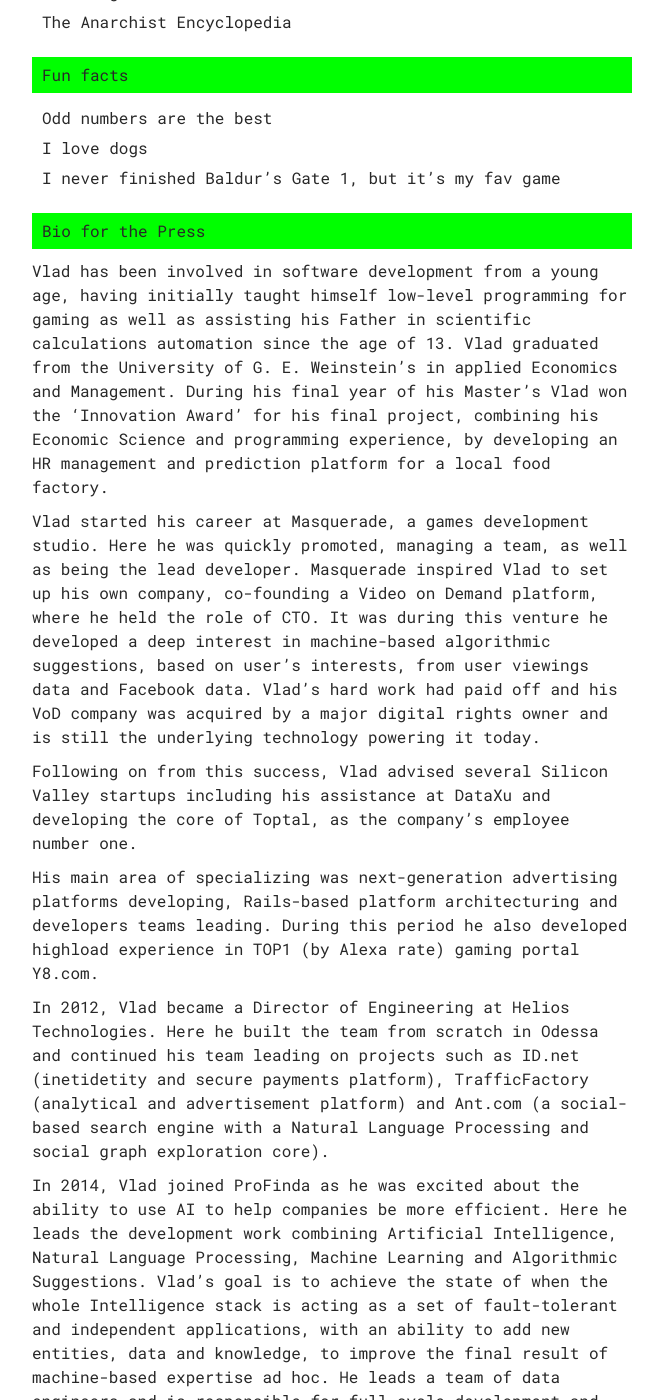
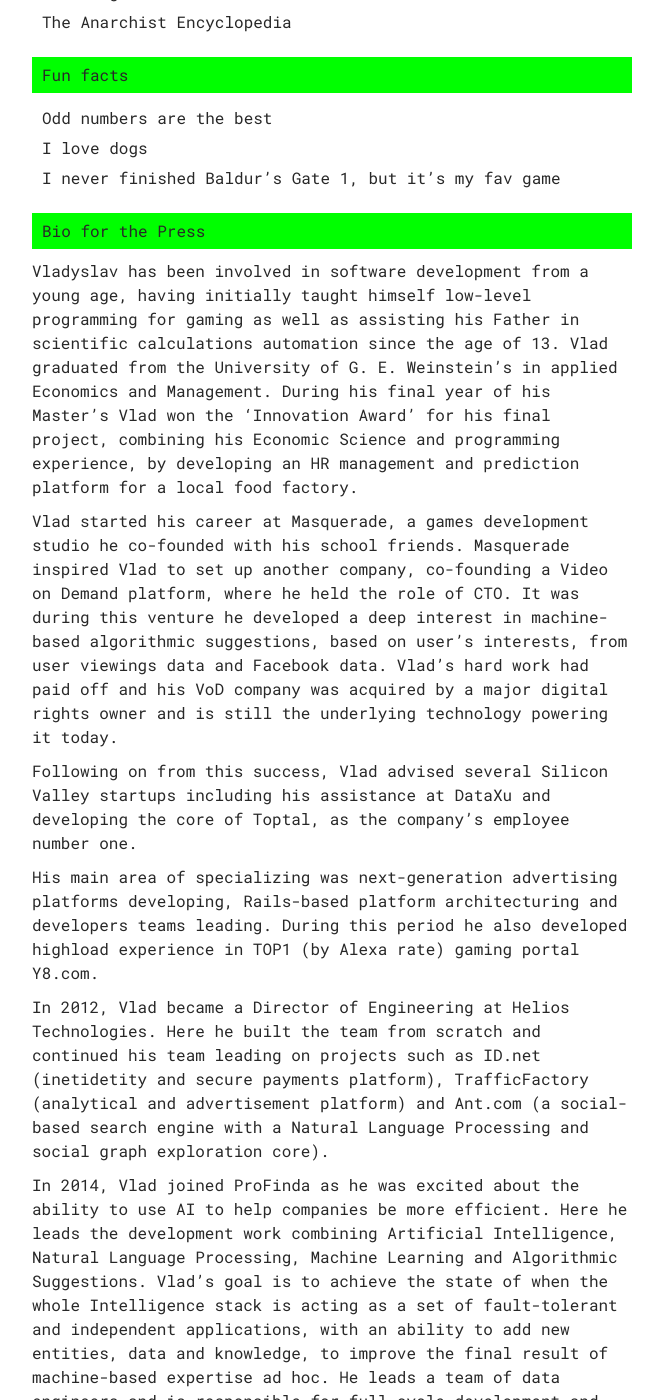
Before and after one commit to vshvedov/vladcodes, a Jekyll site: the page built from about/index.md, in a window 1280 px wide and 1400 px high, scrolled down 1549 px. Shown: the whole window, without its empty margins (308-971 px from the left). Built offline with Jekyll 4.4.1, drawn with Linux system fonts in a browser that asks for light colours; some of the changed text lies outside the part shown.

Commit message:
Update index.md

```diff
--- a/about/index.md
+++ b/about/index.md
@@ -12,7 +12,7 @@
 
 ## Introduction
 
-Hello, I'm [Vlad Shvedov](/assets/img/about/me.jpeg)! I'm Software Engineer. I started programming on my ZX Spectrum 16K clone when I was 10. First, BASIC and then Zilog Z80's Assembler. I spent most of the middle school learning Borland Pascal and OOP on my Intel 80386 SX PC, helping my Dad with scientific calculations and working on an artificial life simulators (as I was sure I'll be a microbiologist). In high school, I found about FIDO (2:5124/2110) and had my own BBS (WerewolfBBS T: 44-65-28) with a home-brew (Pascal-based) software running, and kept programming and learning Economics in University, until I finally got an unlimited access to the Internet. Here is my story, as of Web Developer begins, as I discovered Perl and CGI programming, which was my two first tools (and I'm really happy that Ruby exists).
+Hello, I'm [Vladyslav](/assets/img/about/me.jpeg)! I'm Software Engineer. I started programming on my ZX Spectrum 16K clone when I was 10. First, BASIC and then Zilog Z80's Assembler. I spent most of the middle school learning Borland Pascal and OOP on my Intel 80386 SX PC, helping my Dad with scientific calculations and working on an artificial life simulators (as I was sure I'll be a microbiologist). In high school, I found about FIDO (2:5124/2110) and had my own BBS (WerewolfBBS T: 44-65-28) with a home-brew (Pascal-based) software running, and kept programming and learning Economics in University, until I finally got an unlimited access to the Internet. Here is my story, as of Web Developer begins, as I discovered Perl and CGI programming, which was my two first tools (and I'm really happy that Ruby exists).
 
 My current scope of interests is closely connected to generative systems, distributed and reactive Web Applications development, FDM and SLA 3D Printing, CNC (I made the electronics for [my CNC milling machine](/assets/img/about/cnc.jpeg)) and woodworking (most of all I'm interested in making [electric guitars](/assets/img/about/tele.jpeg)) and printing [3D models I sculpted](/assets/img/about/3d.jpeg).
 
@@ -42,7 +42,7 @@
 
 ## Bio for the Press
 
-Vlad has been involved in software development from a young age, having
+Vladyslav has been involved in software development from a young age, having
 initially taught himself low-level programming for gaming as well as assisting
 his Father in scientific calculations automation since the age of 13.
 Vlad graduated from the University of G. E. Weinstein's in applied Economics
@@ -52,9 +52,8 @@
 experience, by developing an HR management and prediction platform for a
 local food factory.
 
-Vlad started his career at Masquerade, a games development studio. Here he
-was quickly promoted, managing a team, as well as being the lead developer.
-Masquerade inspired Vlad to set up his own company, co-founding a Video on
+Vlad started his career at Masquerade, a games development studio he co-founded with his school friends.
+Masquerade inspired Vlad to set up another company, co-founding a Video on
 Demand platform, where he held the role of CTO. It was during this venture he
 developed a deep interest in machine-based algorithmic suggestions, based on
 user's interests, from user viewings data and Facebook data. Vlad’s hard work
@@ -71,7 +70,7 @@
 rate) gaming portal Y8.com.
 
 In 2012, Vlad became a Director of Engineering at Helios Technologies. Here he
-built the team from scratch in Odessa and continued his team leading on
+built the team from scratch and continued his team leading on
 projects such as ID.net (inetidetity and secure payments platform),
 TrafficFactory (analytical and advertisement platform) and Ant.com (a
 social-based search engine with a Natural Language Processing and social
```
